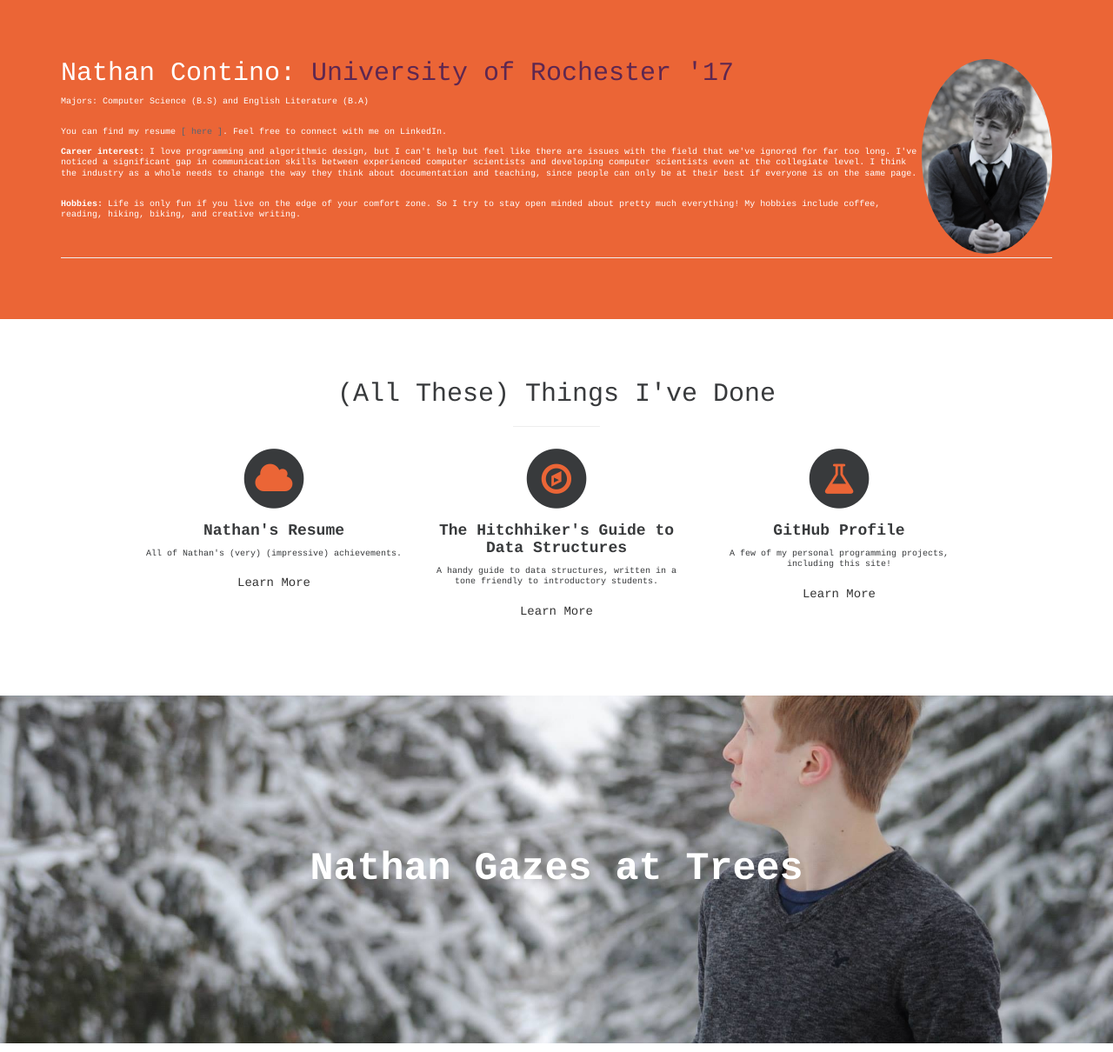
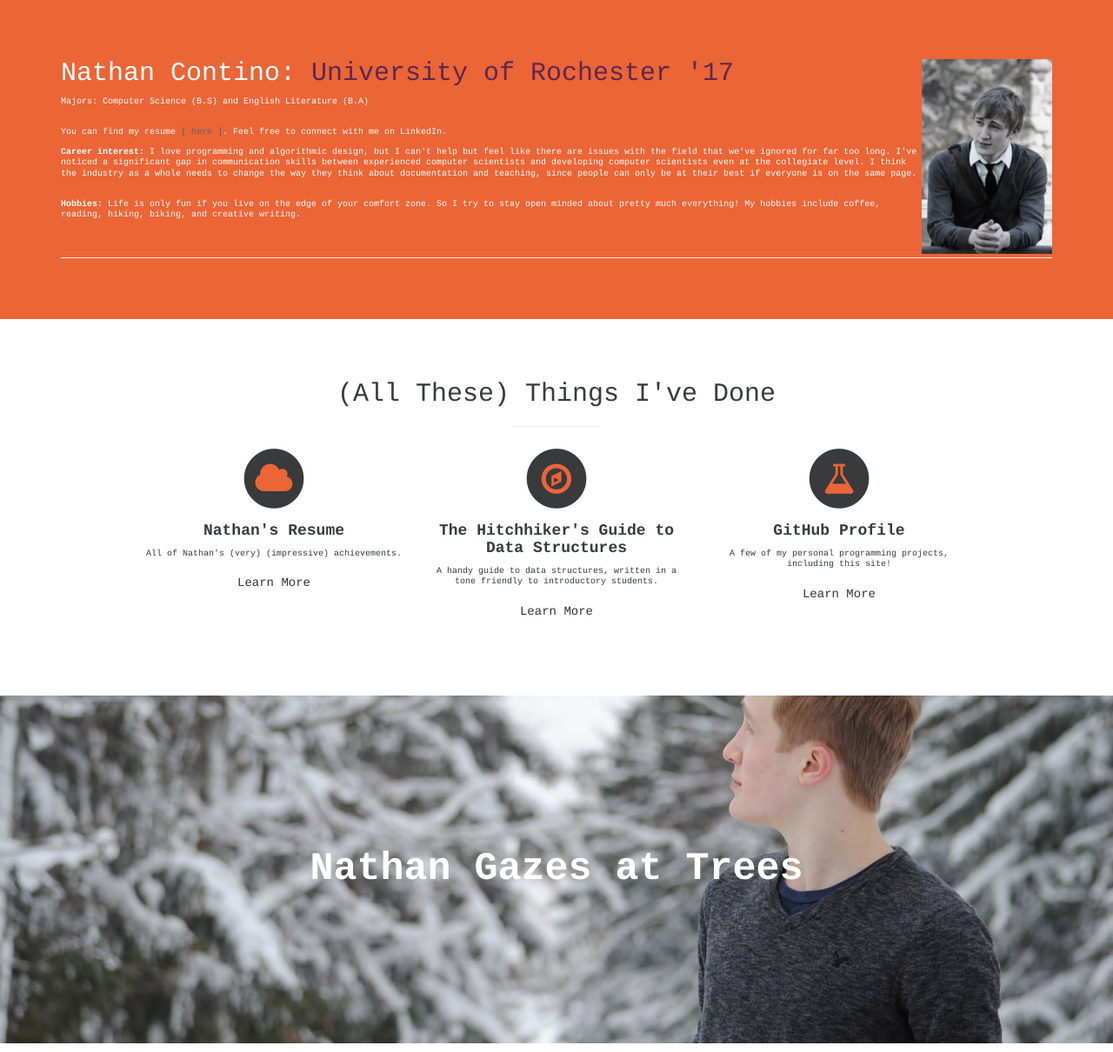
Before and after one commit to nathan-contino/nathan-contino.github.io, a Jekyll site: the page built from index.html, in a window 1280 px wide. Shown: the part 902-2112 px from the top of the page at 87% size. Built offline with Jekyll 4.4.1, drawn with Linux system fonts in a browser that asks for light colours; grey boxes are pictures that could not be loaded.

Commit message:
image non-circle
Former-commit-id: d837cf3ea6543217fe10c1bdf7c219a3782b01df [formerly 89d9f25437997b7abbe52fc39ba6afd04e00fce6] [formerly ac135bbea91885856d9acd75c3fc71112b126342 [formerly cf961c8d4bdaff6a2fc73eae6ea8719744a365e2]]
Former-commit-id: e542e85a7538c84f8662056c25fb910300a98c89 [formerly 83d8489595b8d44d798a5ee8fda2f0aba5019327]
Former-commit-id: b00ac6ecdc046c313aeff5078567cd4ad4013dfa

```diff
--- a/_includes/about.html
+++ b/_includes/about.html
@@ -1,7 +1,7 @@
 <section id="about" class="about bg-primary">
   <div class="container">
     <div class="featurette" id="about">
-    <img class="featurette-image img-circle img-responsive pull-right" src="{{ site.baseurl }}img/me.jpg" width="150" height="200">
+    <img class="featurette-image img-responsive pull-right" src="{{ site.baseurl }}img/me.jpg" width="150" height="200">
             <h2 class="featurette-heading" align="left">Nathan Contino:
                 <span class="text-muted">University of Rochester '17</span>
             </h2>
```
